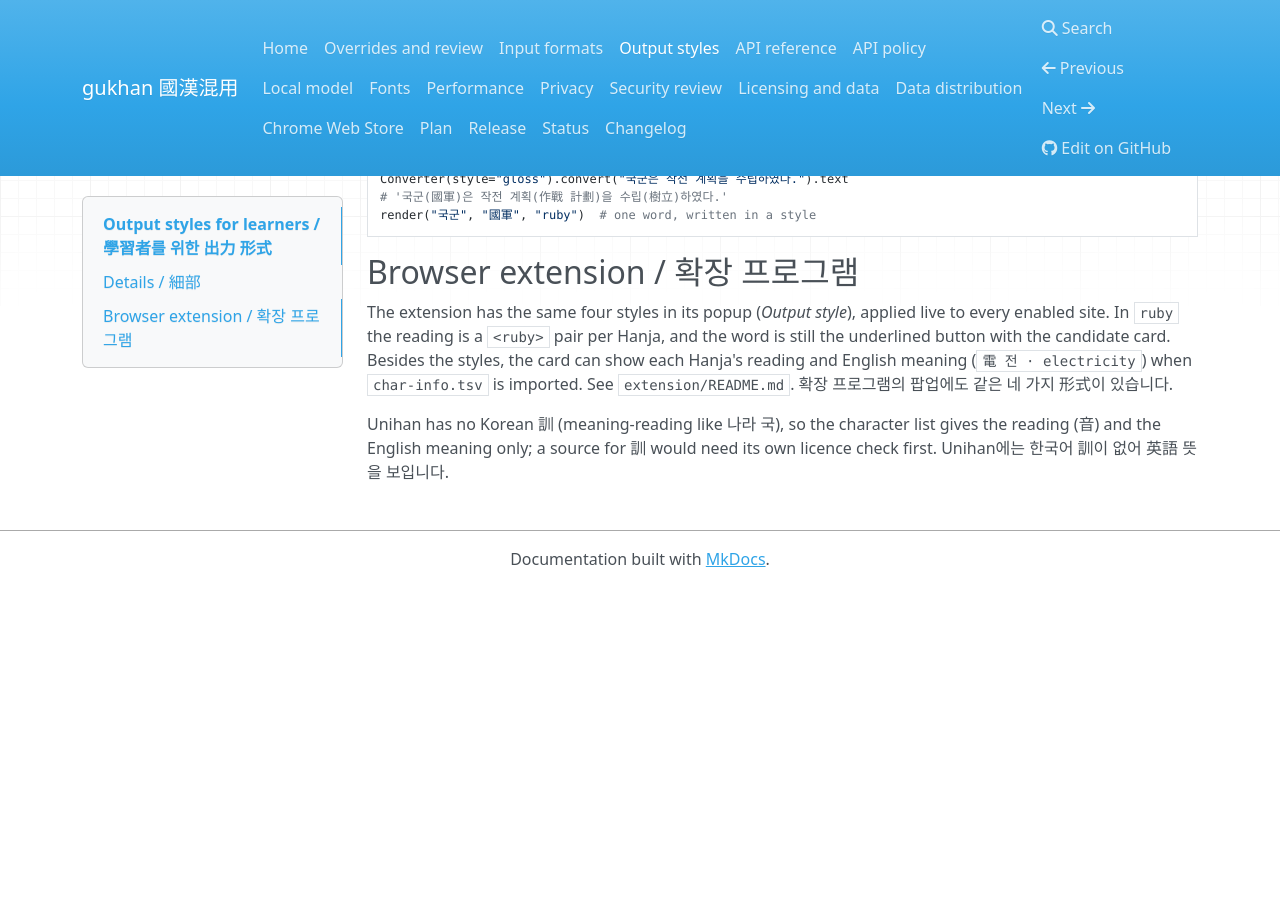
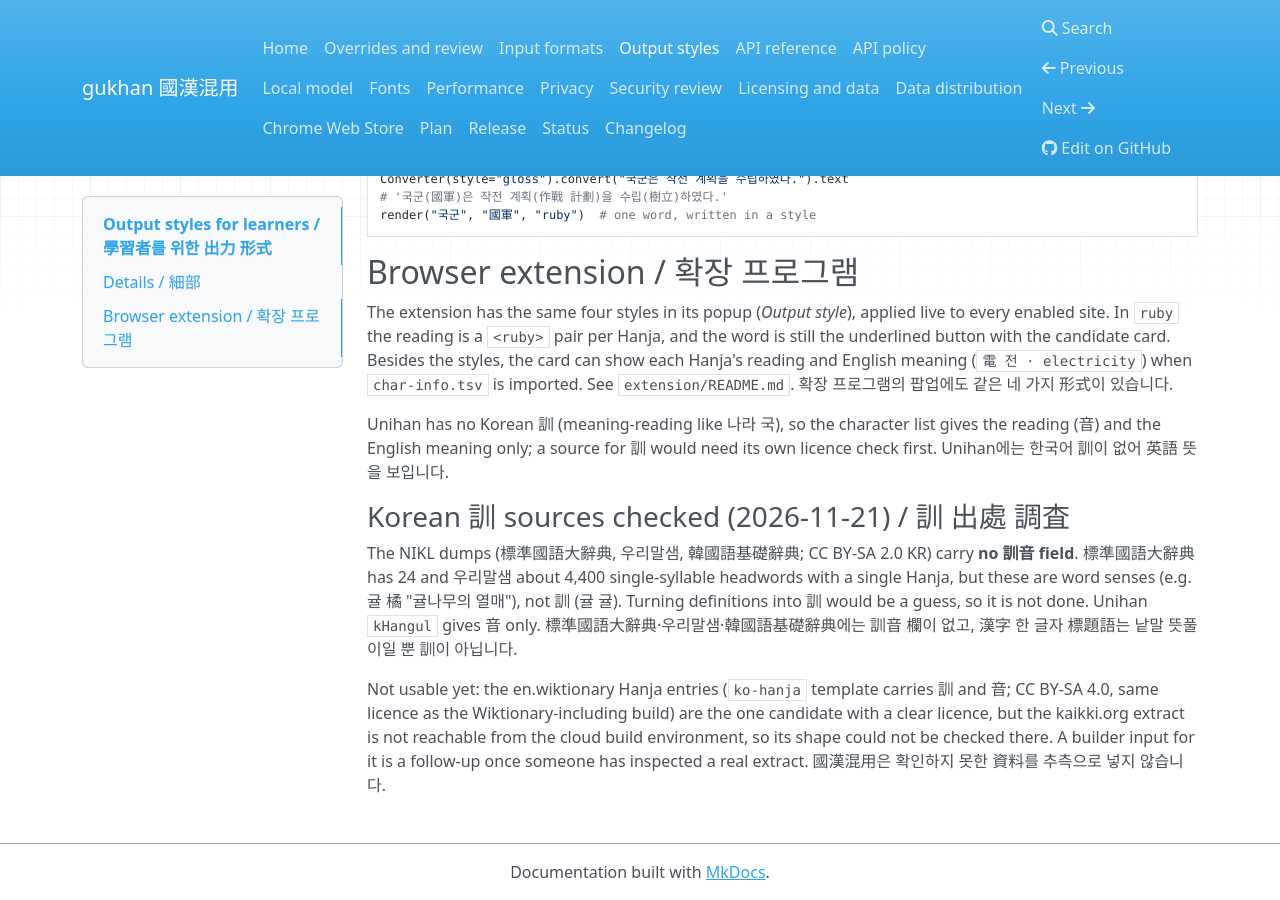
Before and after one commit to peepeetee/gukhan, an MkDocs documentation site: the page built from docs/styles.md, in a window 1280 px wide and 900 px high, scrolled down 1141 px. Built offline with MkDocs 1.6.1, drawn with Linux system fonts in a browser that asks for light colours; nearby versions of some CDN libraries; before the commit the page ends 1728 px from its top, so only the background shows below that.

Commit message:
Document the Korean 訓 sources checked (#72)
Claude-Session: https://claude.ai/code/session_012BiNyRv19uEmGQszgCuSAb

Co-authored-by: Claude <noreply@anthropic.com>

```diff
--- a/docs/styles.md
+++ b/docs/styles.md
@@ -53,3 +53,15 @@ Besides the styles, the card can show each Hanja's reading and English meaning (
 
 Unihan has no Korean 訓 (meaning-reading like 나라 국), so the character list gives the reading (音) and the English
 meaning only; a source for 訓 would need its own licence check first. Unihan에는 한국어 訓이 없어 英語 뜻을 보입니다.
+
+### Korean 訓 sources checked (2026-11-21) / 訓 出處 調査
+
+The NIKL dumps (標準國語大辭典, 우리말샘, 韓國語基礎辭典; CC BY-SA 2.0 KR) carry **no 訓音 field**. 標準國語大辭典 has
+24 and 우리말샘 about 4,400 single-syllable headwords with a single Hanja, but these are word senses (e.g. 귤 橘 "귤나무의 열매"),
+not 訓 (귤 귤). Turning definitions into 訓 would be a guess, so it is not done. Unihan `kHangul` gives 音 only.
+標準國語大辭典·우리말샘·韓國語基礎辭典에는 訓音 欄이 없고, 漢字 한 글자 標題語는 낱말 뜻풀이일 뿐 訓이 아닙니다.
+
+Not usable yet: the en.wiktionary Hanja entries (`ko-hanja` template carries 訓 and 音; CC BY-SA 4.0, same licence as the
+Wiktionary-including build) are the one candidate with a clear licence, but the kaikki.org extract is not reachable from the
+cloud build environment, so its shape could not be checked there. A builder input for it is a follow-up once someone has
+inspected a real extract. 國漢混用은 확인하지 못한 資料를 추측으로 넣지 않습니다.
```
